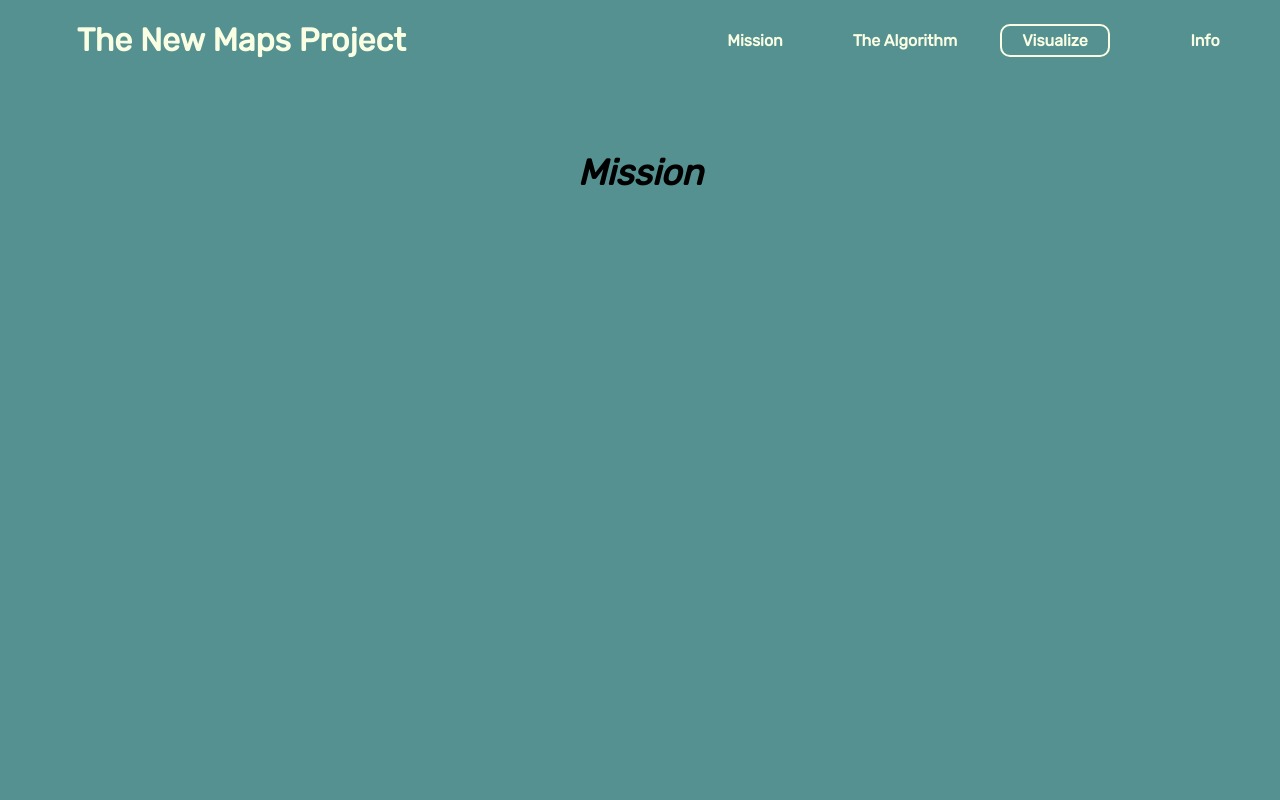
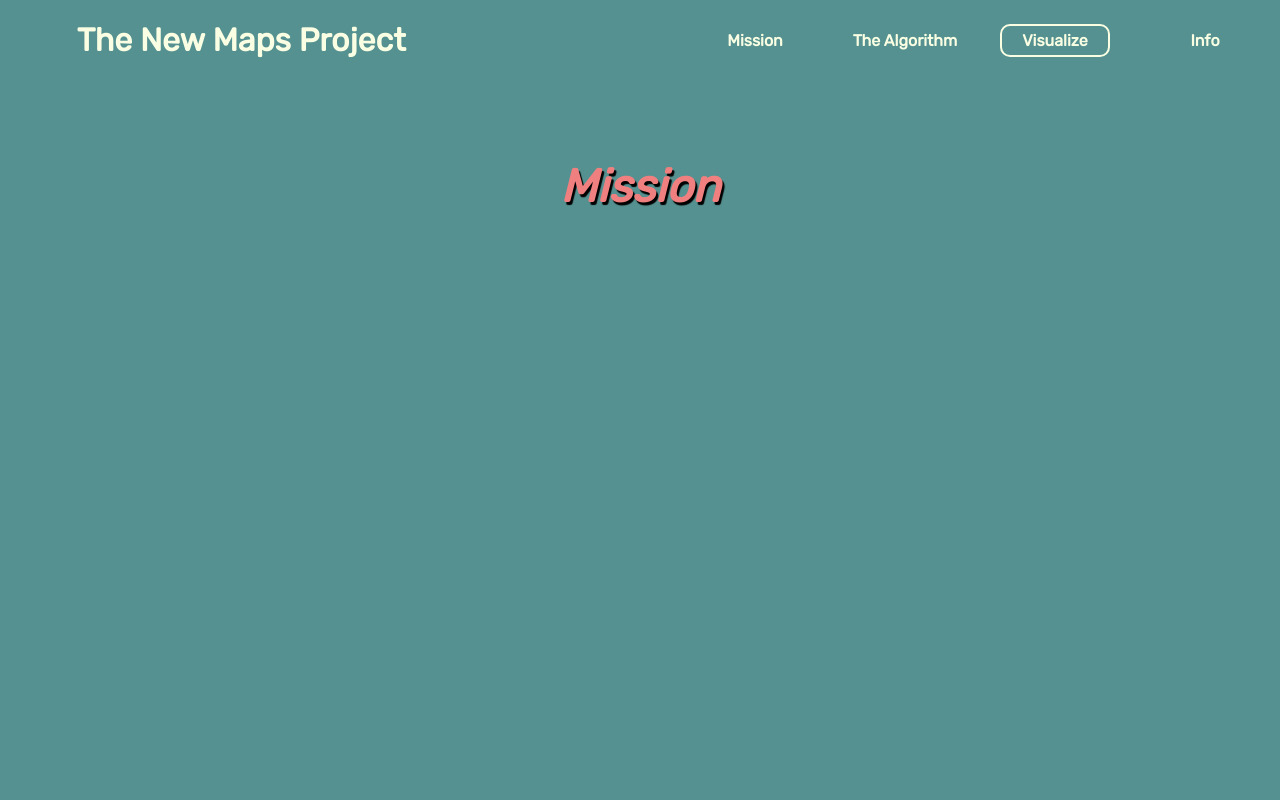
Before and after one commit to vincentcai48/The-New-Maps-Project-Website, a React (Create React App) app in the folder client/: page /mission in a window 1280 px wide. Shown: the top 800 px of the page. Built offline with nearby package versions, Linux system fonts and the light colour scheme; no server answers; the database is empty.

Commit message:
style mission page

```diff
--- a/client/src/index.css
+++ b/client/src/index.css
@@ -615,15 +615,17 @@ h2#news-text {
 
 #mission-container {
   padding: 5vh 8vw;
-  width: 100vw;
+  width: 100%;
   margin: 0px;
   box-sizing: border-box;
-  color: black;
+  color: white;
   min-height: 90vh;
 }
 
 #mission-container h2 {
-  font-size: 36px;
+  font-size: 46px;
+  text-shadow: 2px 3px 1px black;
+  color: lightcoral;
   font-weight: bolder;
   text-align: center;
   font-style: italic;
@@ -635,10 +637,13 @@ h2#news-text {
   font-weight: bolder;
   font-style: italic;
   margin: 10vh 0px;
+  line-height: 1.5;
 }
 
 #mission-secondary {
   font-size: 20px;
+  opacity: 0.9;
+  margin-bottom: 20vh;
 }
 
 @keyframes spin {
```
